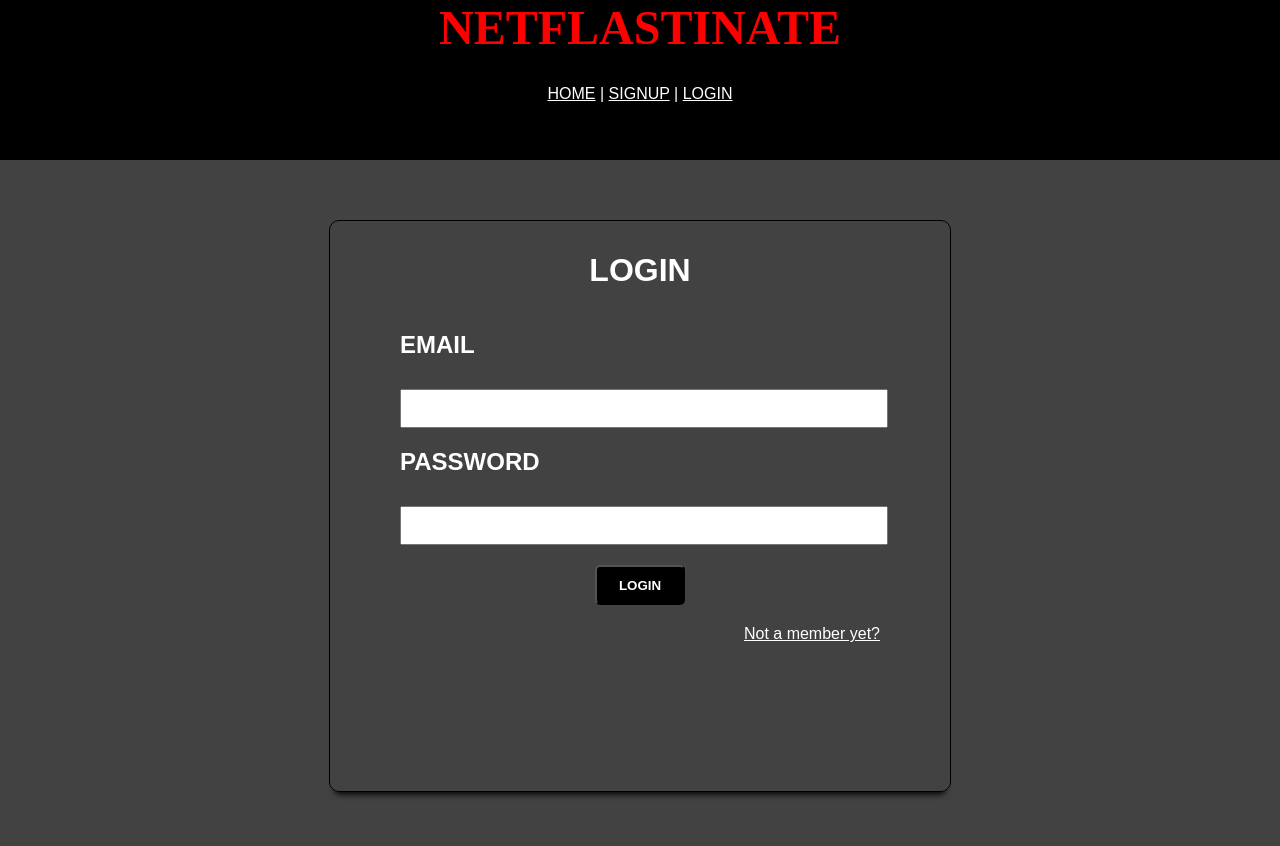
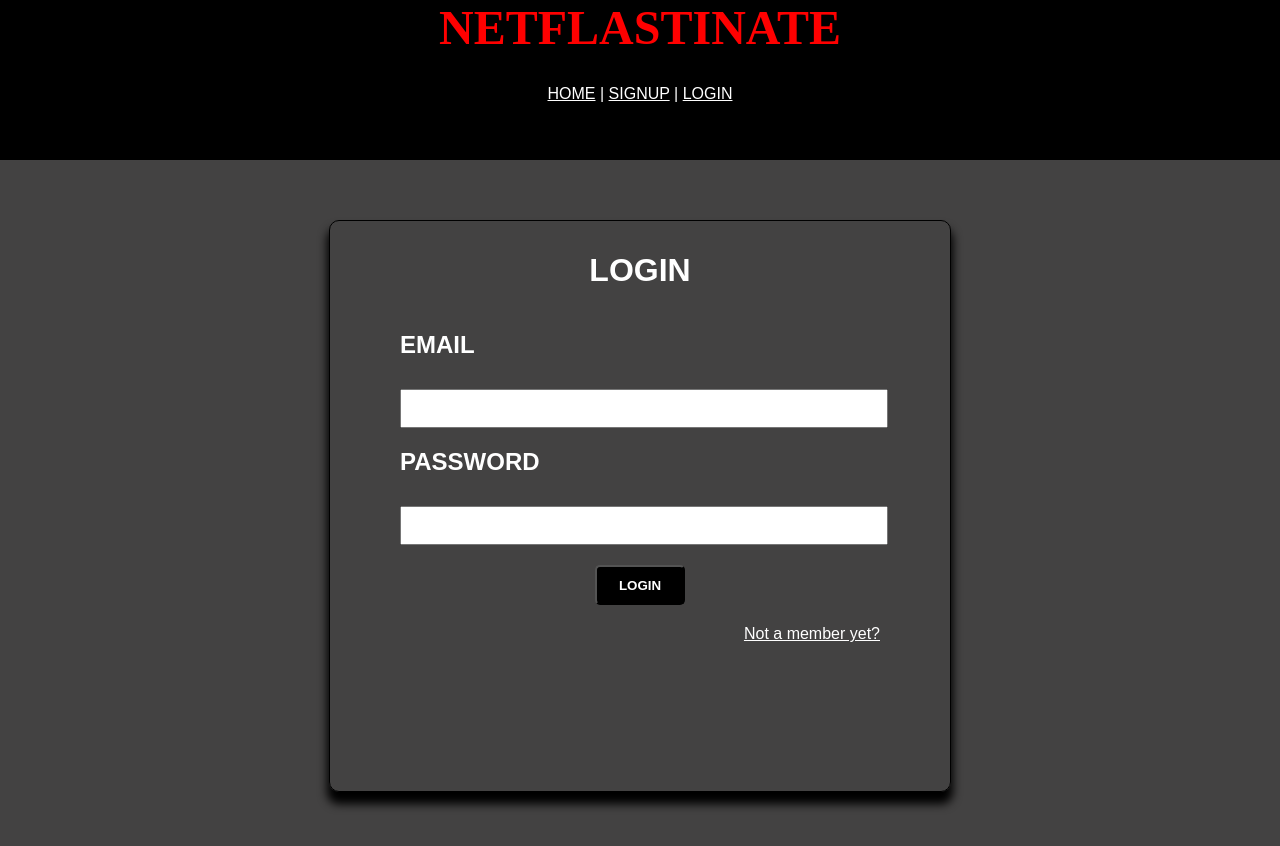
Before and after one commit to Chul0/Netflastinate-frontend, a React (Create React App) app: page /login in a window 1280 px wide. Shown: the top 846 px of the page. Built offline with nearby package versions, Linux system fonts and the light colour scheme.

Commit message:
profile,signupForm popup shadow

```diff
--- a/src/App.css
+++ b/src/App.css
@@ -337,7 +337,7 @@ a:hover {
 }
 
 .profile-container, .SingupLoginForm-container{
-  box-shadow: 0 8px 6px -6px black;
+  box-shadow: 0 10px 10px 2px black;
   border: 1px solid black;
   border-radius: 10px;
   padding: 10px;
```
